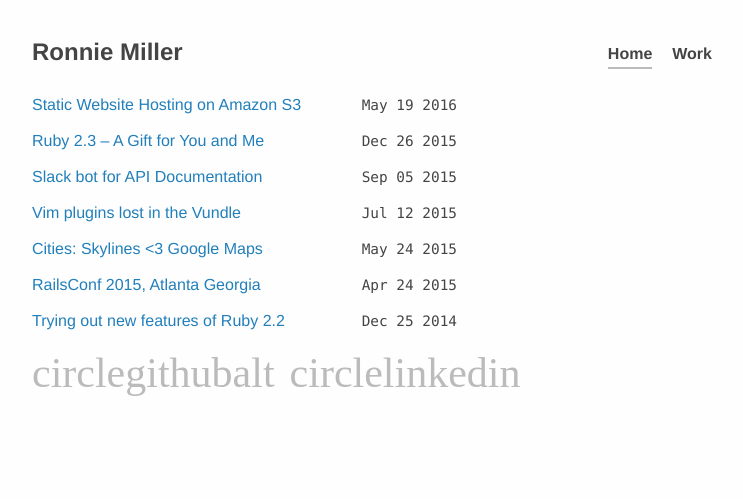
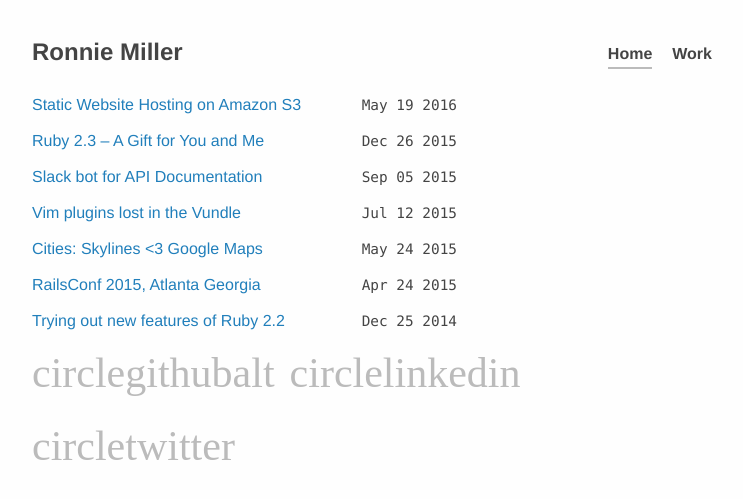
Before and after one commit to mlr/mlr.github.com, a Jekyll site: the page built from index.md, in a window 1280 px wide. Shown: the top 499 px of the page, without its empty margins (268-1011 px from the left). Built offline with Jekyll 4.4.1, drawn with Linux system fonts in a browser that asks for light colours; some web fonts are replaced.

Commit message:
Bring back twitter link in footer

```diff
--- a/_includes/footer.html
+++ b/_includes/footer.html
@@ -4,6 +4,7 @@
     <ul id="profiles">
       <li><a href="http://github.com/mlr" class="symbol">circlegithubalt</span></a></li>
       <li><a href="http://linkedin.com/in/ronniemlr" class="symbol">circlelinkedin</span></a></li>
+      <li><a href="http://twitter.com/ronniemlr" class="symbol">circletwitter</span></a></li>
     </ul>
   </footer>
 </div>
```
Also changed, not shown: 9 other files.
